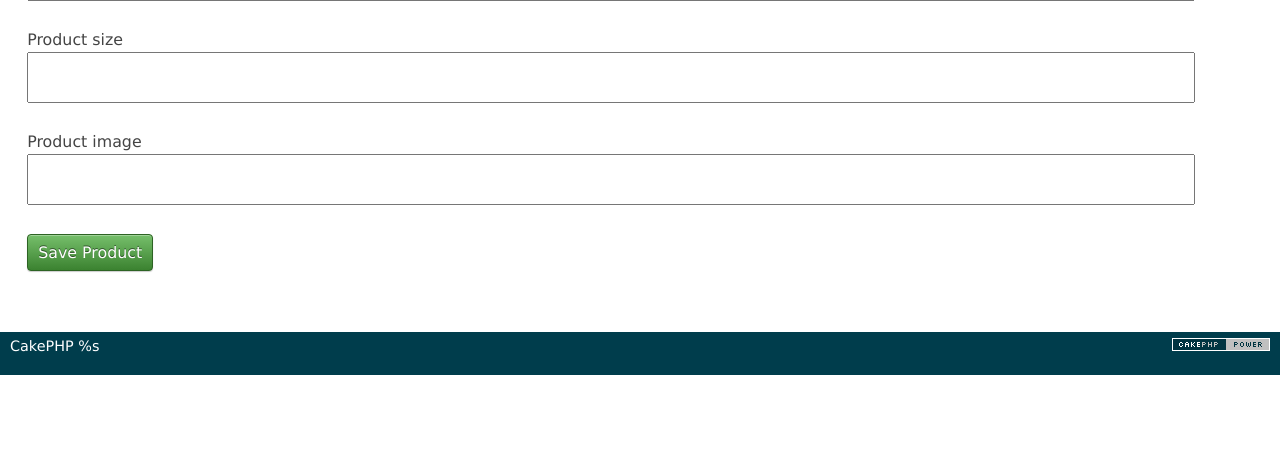
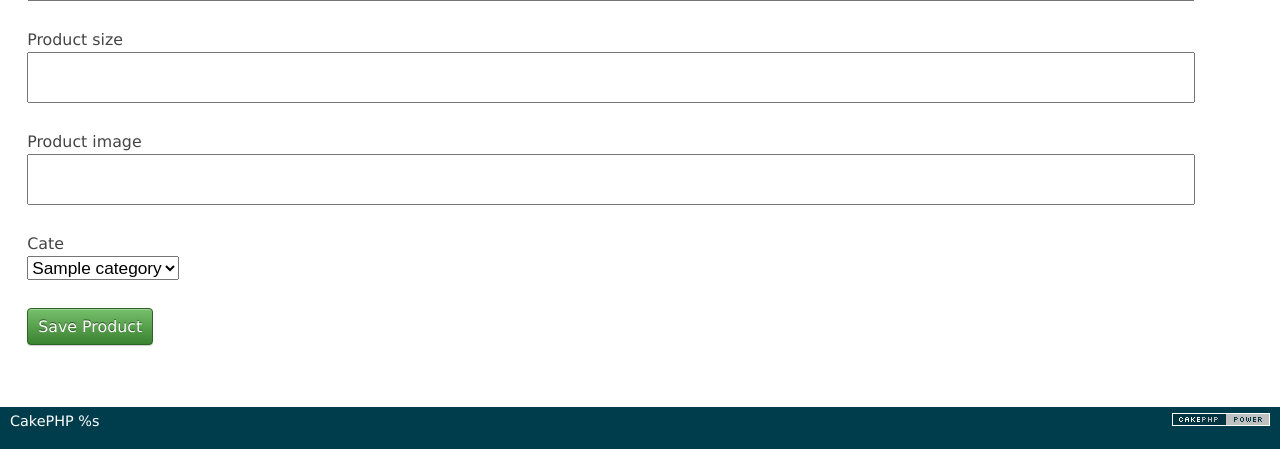
Before and after one commit to EXRUCMember/admin_data_site, a CakePHP app: the page made by app/View/products/add.ctp in a window 1280 px wide. Shown: the part 617-1066 px from the top of the page. Before the commit the page ends 992 px from the top, so only its background shows below. Run offline with PHP 8.4 and a stand-in for CakePHP, Linux system fonts and the light colour scheme; the template is opened without the code that fills it: most values are stand-ins (such as "Sample title", 1, 10 or a date in 2020); form fields are guessed from the names that the template uses; data that the repository does not hold is empty; some libraries are stand-ins or nearby versions.

Commit message:
merging category and products
able to add product and select specific categories

```diff
--- a/app/View/categorys/index.ctp
+++ b/app/View/categorys/index.ctp
@@ -33,8 +33,8 @@
                                         );
                      ?>
          </td>
-
     </tr>
     <?php endforeach; ?>
     <?php unset($category); ?>
 </table>
+<?php echo $this->Html->Link('add Category', array('action'=>'add'))  ?>
--- a/app/View/products/add.ctp
+++ b/app/View/products/add.ctp
@@ -1,4 +1,15 @@
 <h1>Add Product</h1>
+<?php $cate_name = array();
+      $cate_id = array();
+?>
+<?php foreach ($categorys as $category): ?>
+<?php
+  array_push($cate_name, $category['Category']['category_name']);
+  array_push($cate_id, $category['Category']['id']);
+  ?>
+<?php endforeach; ?>
+<?php $option = array_combine($cate_id,$cate_name); ?>
+
 <?php
 echo $this->Form->create('Product');
 echo $this->Form->input('product_name');
@@ -8,6 +19,9 @@ echo $this->Form->input('product_discount');
 echo $this->Form->input('product_color');
 echo $this->Form->input('product_size');
 echo $this->Form->input('product_image');
+echo $this->Form->input('cate_id', array(
+            'options' => $option
+        ));
 // need CATEGORIES
 echo $this->Form->end('Save Product');
 ?>
```
Also changed, not shown: app/Controller/ProductsController.php (+7 -1 lines), app/View/products/index.ctp (+8 -7 lines).
